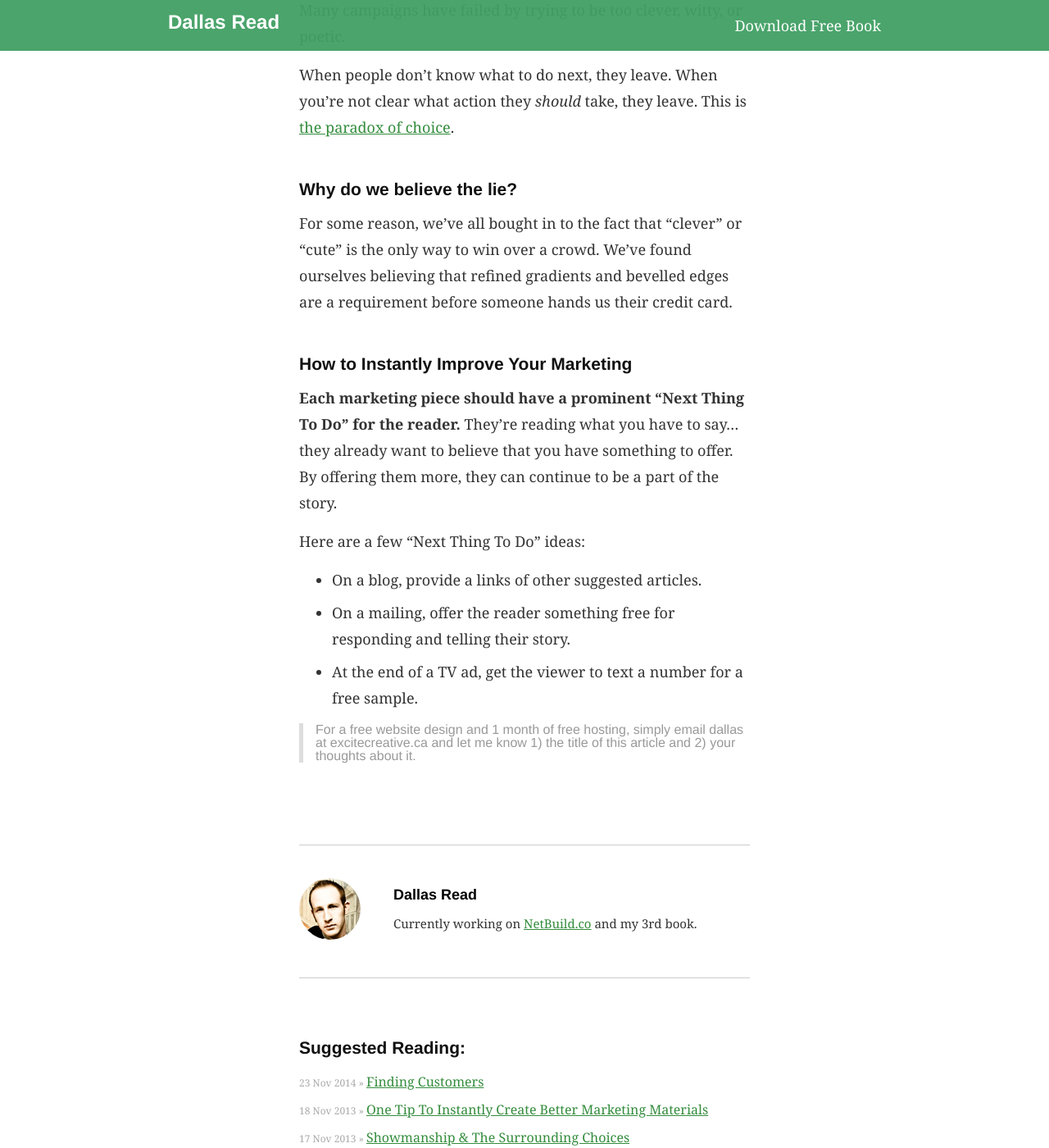
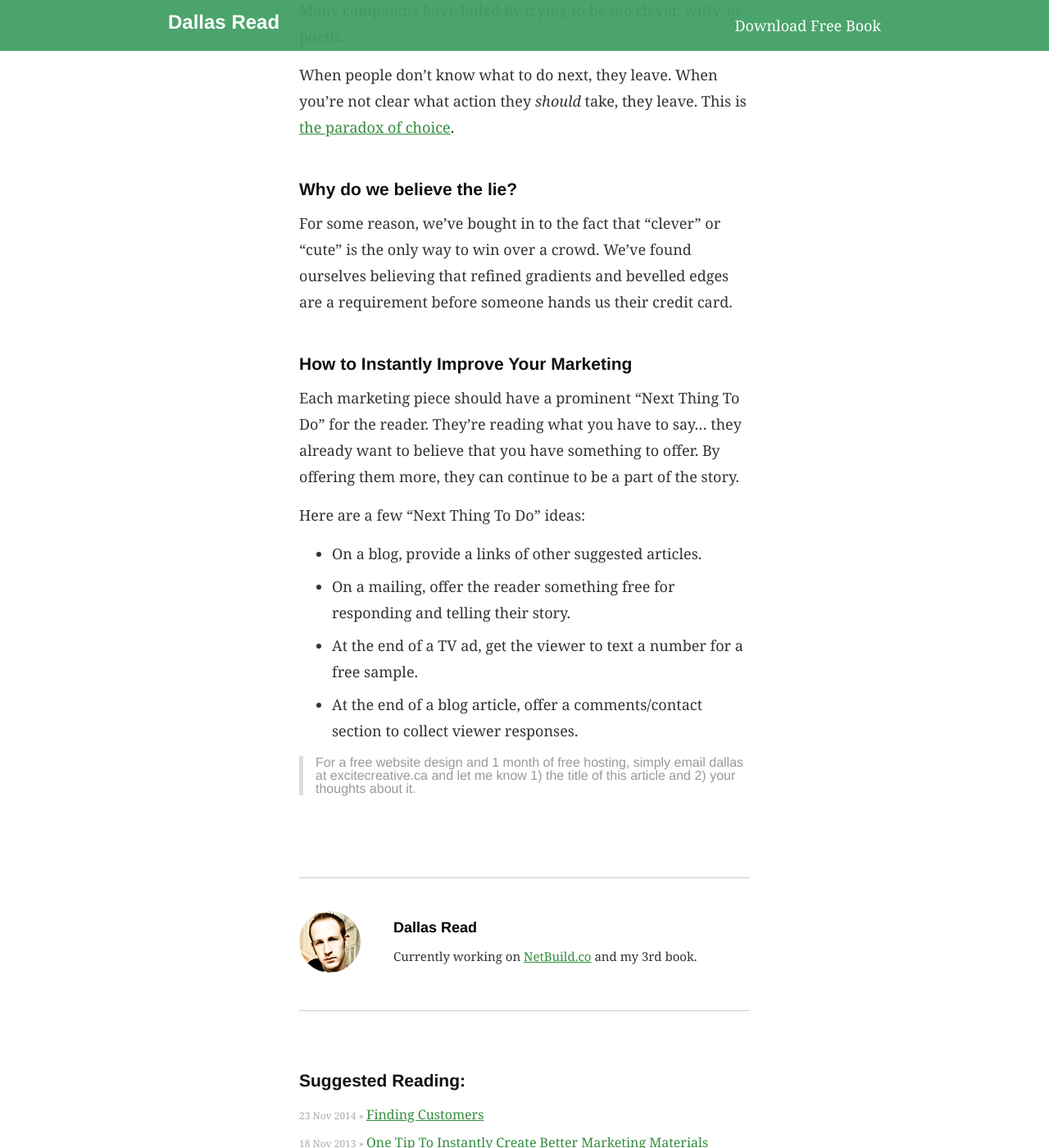
Before and after one commit to dallasread/www.dallasread.com, a Jekyll site: the page built from _posts/musings/2013-11-18-one-tip-to-instantly-create-better-marketing-materials.md, in a window 1280 px wide and 1400 px high, scrolled down 700 px. Shown: the whole window at 82% size. Built offline with Jekyll 4.4.1, drawn with Linux system fonts in a browser that asks for light colours; Markdown is read by kramdown in place of the engine named in the settings; some of the changed text lies outside the part shown.

Commit message:
Formatting.

```diff
--- a/_posts/musings/2013-11-18-one-tip-to-instantly-create-better-marketing-materials.md
+++ b/_posts/musings/2013-11-18-one-tip-to-instantly-create-better-marketing-materials.md
@@ -7,7 +7,7 @@
 
 I've seen _every_ marketing medium fail: million-dollar TV commercials, newspaper ads, websites, and billboards. Each failure has 1 thing in common:
 
-**They don't offer a clear "Next Thing To Do."**
+> They don't offer a clear "Next Thing To Do."
 
 ### Clever vs. Clear
 
@@ -17,13 +17,14 @@
 
 ### Why do we believe the lie?
 
-For some reason, we've all bought in to the fact that "clever" or "cute" is the only way to win over a crowd. We've found ourselves believing that refined gradients and bevelled edges are a requirement before someone hands us their credit card.
+For some reason, we've bought in to the fact that "clever" or "cute" is the only way to win over a crowd. We've found ourselves believing that refined gradients and bevelled edges are a requirement before someone hands us their credit card.
 
 ### How to Instantly Improve Your Marketing
 
-**Each marketing piece should have a prominent "Next Thing To Do" for the reader.** They're reading what you have to say... they already want to believe that you have something to offer. By offering them more, they can continue to be a part of the story.
+Each marketing piece should have a prominent "Next Thing To Do" for the reader. They're reading what you have to say... they already want to believe that you have something to offer. By offering them more, they can continue to be a part of the story.
 
 Here are a few "Next Thing To Do" ideas:
 - On a blog, provide a links of other suggested articles.
 - On a mailing, offer the reader something free for responding and telling their story.
 - At the end of a TV ad, get the viewer to text a number for a free sample.
+- At the end of a blog article, offer a comments/contact section to collect viewer responses.
```
